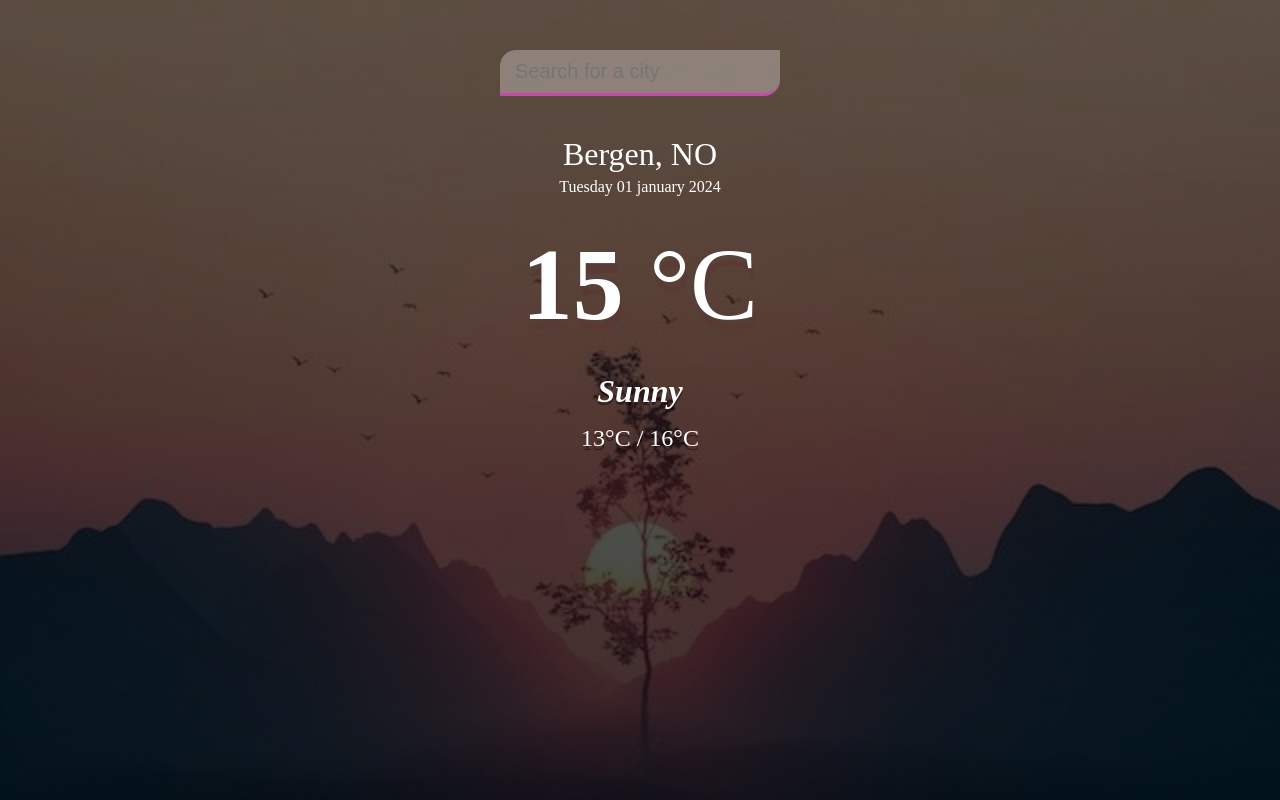
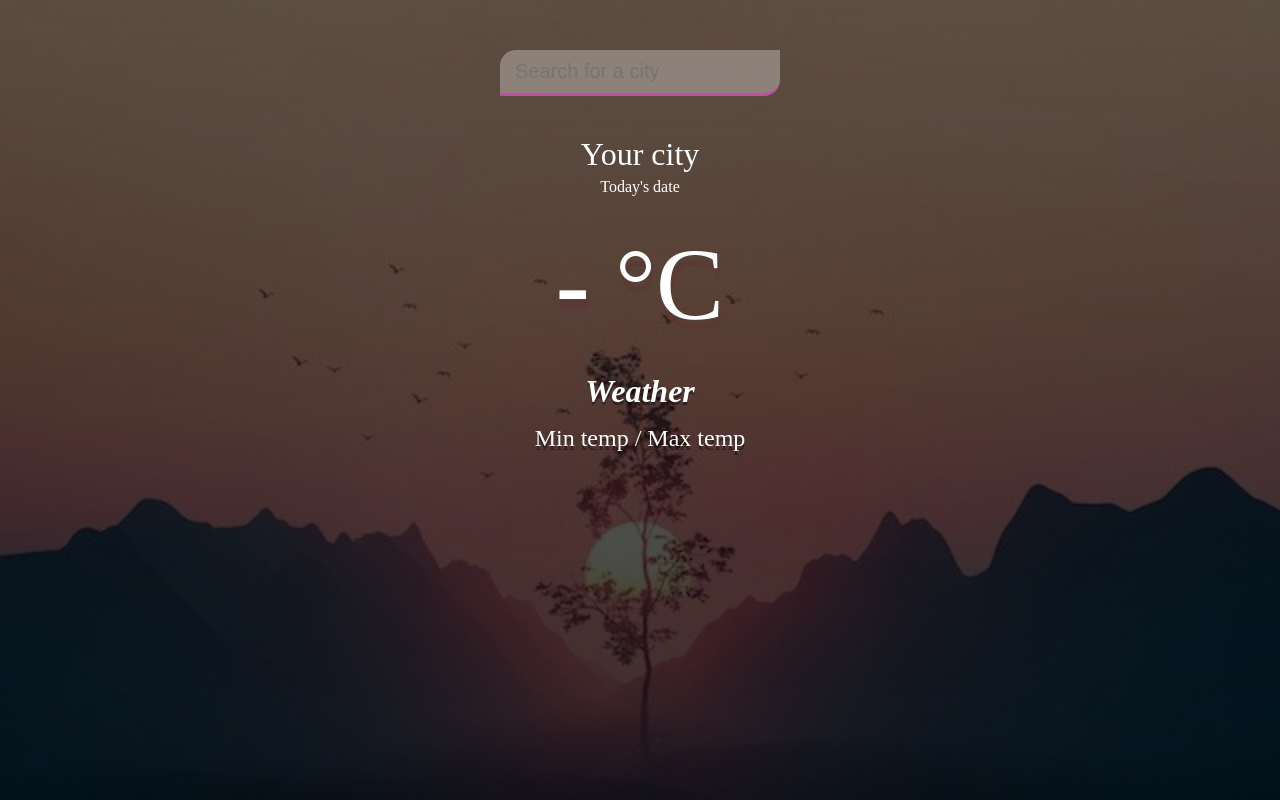
Before and after one commit to camillab09/New-year-project, a plain HTML site: page index.html in a window 1280 px wide. Drawn offline with Linux system fonts and the light colour scheme.

Commit message:
made landing page more generic

```diff
--- a/index.html
+++ b/index.html
@@ -1,5 +1,6 @@
 <!DOCTYPE html>
 <html lang="en">
+
 <head>
     <meta charset="UTF-8">
     <link rel="stylesheet" href="./style.css">
@@ -7,6 +8,7 @@
     <meta name="viewport" content="width=device-width, initial-scale=1.0">
     <title>Weather app</title>
 </head>
+
 <body>
     <div class="app-wrap">
         <header>
@@ -15,16 +17,17 @@
         </header>
         <main>
             <section class="location">
-            <div class="city">Bergen, NO</div>
-            <div class="date">Tuesday 01 january 2024</div>
+                <div class="city">Your city</div>
+                <div class="date">Today's date</div>
             </section>
             <div class="current">
-            <div class="temp" id="temperature">15 <span>°C</span></div>
-            <div class="weather">Sunny</div>
-            <div class="hi-low">13°C / 16°C </div>
+                <div class="temp" id="temperature">- <span>°C</span></div>
+                <div class="weather">Weather</div>
+                <div class="hi-low">Min temp / Max temp </div>
             </div>
         </main>
     </div>
 
 </body>
+
 </html>
```
Lines whose indentation alone changed are shown as unchanged.
